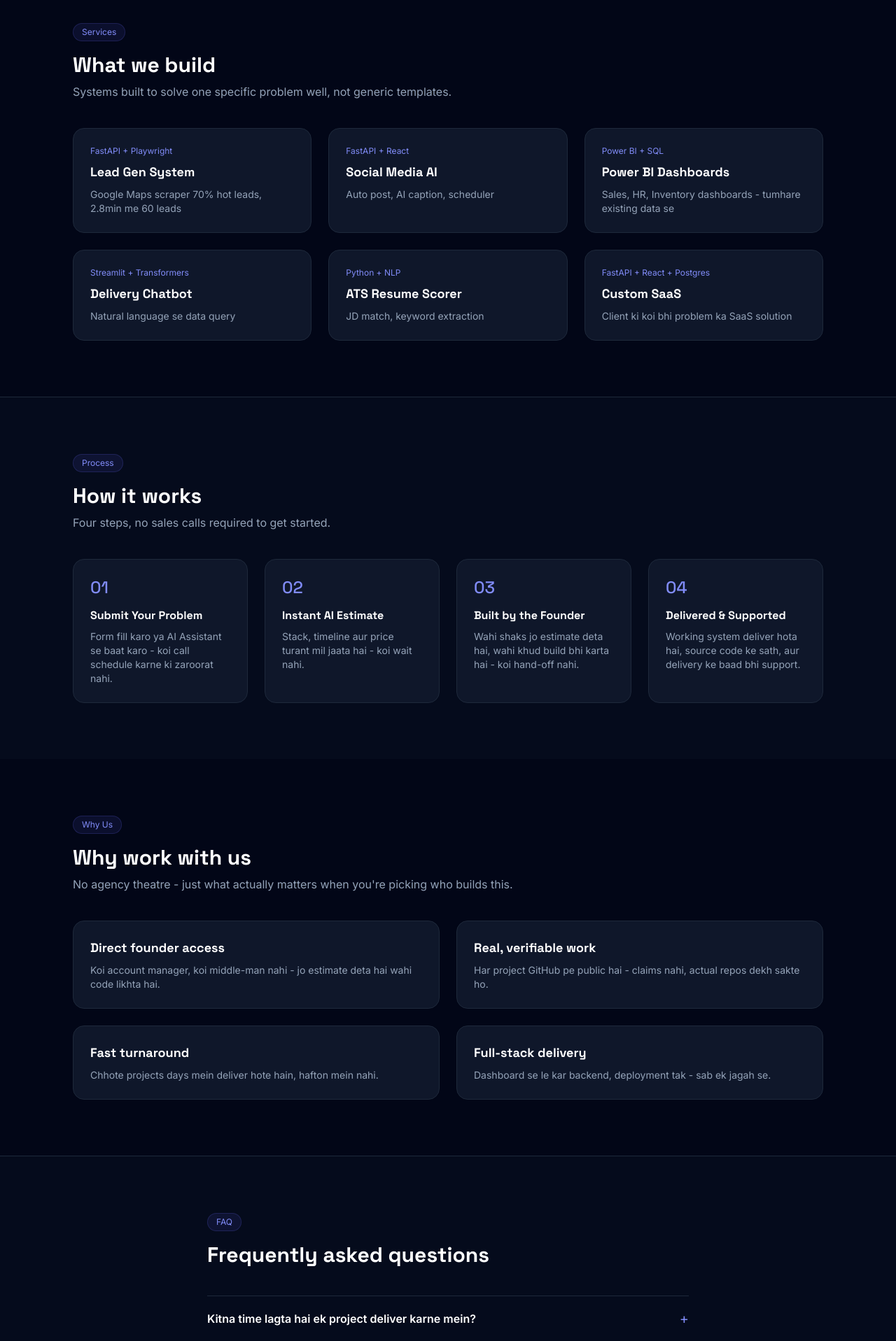
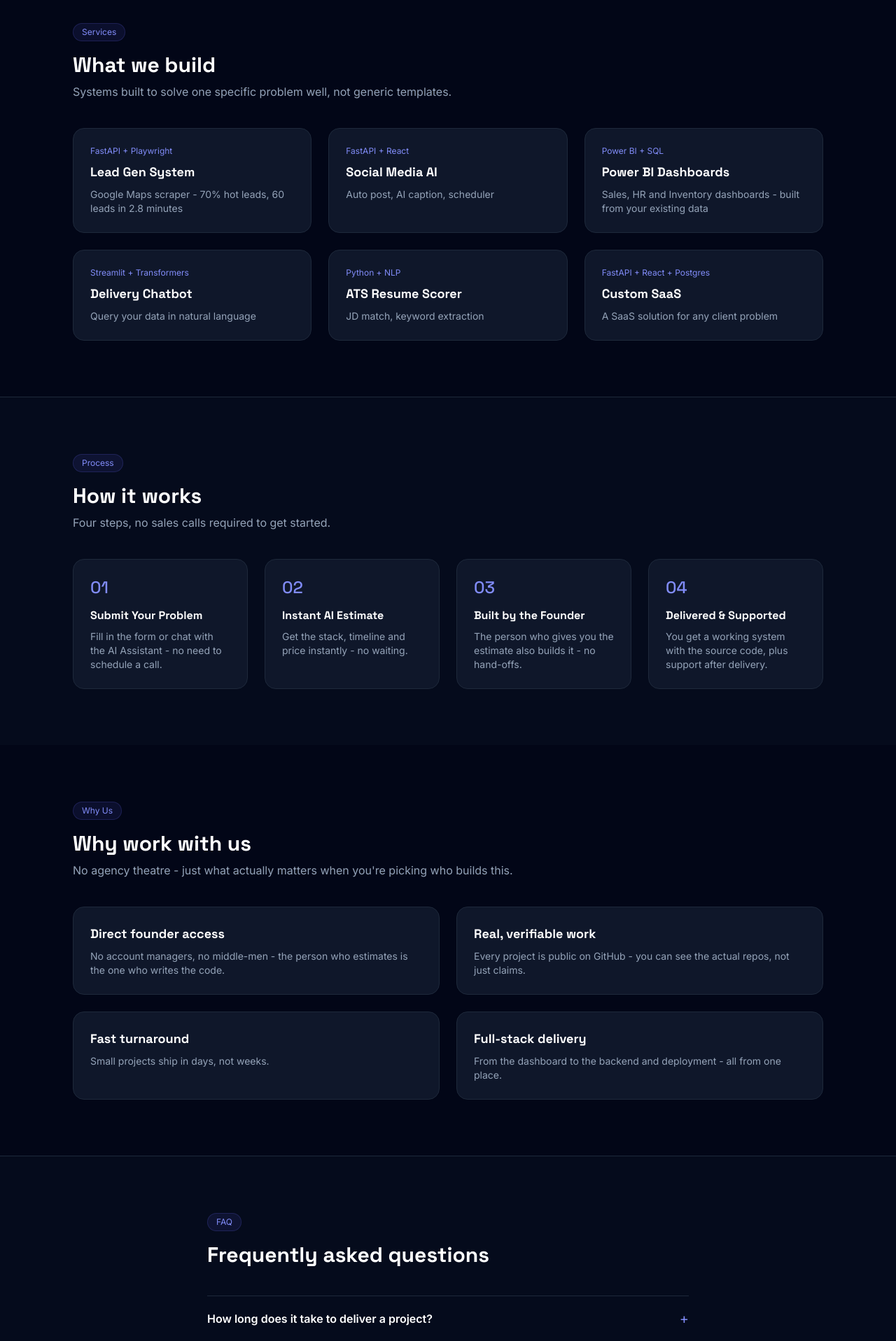
Before and after one commit to affaf12/nextgen-analytics, a React (Vite) app in the folder frontend-public/: page / in a window 1280 px wide. Shown: the part 880-2797 px from the top of the page at 70% size. Built offline with nearby package versions, Linux system fonts and the light colour scheme; no server answers.

Commit message:
Update Landing.jsx

```diff
--- a/frontend-public/src/pages/Landing.jsx
+++ b/frontend-public/src/pages/Landing.jsx
@@ -5,34 +5,34 @@ import FAQAccordion from '../components/FAQAccordion.jsx'
 const Hero3D = lazy(() => import('../components/Hero3D.jsx'))
 
 const SERVICES = [
-  {t:"Lead Gen System", d:"Google Maps scraper 70% hot leads, 2.8min me 60 leads", s:"FastAPI + Playwright"},
+  {t:"Lead Gen System", d:"Google Maps scraper - 70% hot leads, 60 leads in 2.8 minutes", s:"FastAPI + Playwright"},
   {t:"Social Media AI", d:"Auto post, AI caption, scheduler", s:"FastAPI + React"},
-  {t:"Power BI Dashboards", d:"Sales, HR, Inventory dashboards - tumhare existing data se", s:"Power BI + SQL"},
-  {t:"Delivery Chatbot", d:"Natural language se data query", s:"Streamlit + Transformers"},
+  {t:"Power BI Dashboards", d:"Sales, HR and Inventory dashboards - built from your existing data", s:"Power BI + SQL"},
+  {t:"Delivery Chatbot", d:"Query your data in natural language", s:"Streamlit + Transformers"},
   {t:"ATS Resume Scorer", d:"JD match, keyword extraction", s:"Python + NLP"},
-  {t:"Custom SaaS", d:"Client ki koi bhi problem ka SaaS solution", s:"FastAPI + React + Postgres"},
+  {t:"Custom SaaS", d:"A SaaS solution for any client problem", s:"FastAPI + React + Postgres"},
 ]
 
 const PROCESS = [
-  { n: "01", t: "Submit Your Problem", d: "Form fill karo ya AI Assistant se baat karo - koi call schedule karne ki zaroorat nahi." },
-  { n: "02", t: "Instant AI Estimate", d: "Stack, timeline aur price turant mil jaata hai - koi wait nahi." },
-  { n: "03", t: "Built by the Founder", d: "Wahi shaks jo estimate deta hai, wahi khud build bhi karta hai - koi hand-off nahi." },
-  { n: "04", t: "Delivered & Supported", d: "Working system deliver hota hai, source code ke sath, aur delivery ke baad bhi support." },
+  { n: "01", t: "Submit Your Problem", d: "Fill in the form or chat with the AI Assistant - no need to schedule a call." },
+  { n: "02", t: "Instant AI Estimate", d: "Get the stack, timeline and price instantly - no waiting." },
+  { n: "03", t: "Built by the Founder", d: "The person who gives you the estimate also builds it - no hand-offs." },
+  { n: "04", t: "Delivered & Supported", d: "You get a working system with the source code, plus support after delivery." },
 ]
 
 const WHY_US = [
-  { t: "Direct founder access", d: "Koi account manager, koi middle-man nahi - jo estimate deta hai wahi code likhta hai." },
-  { t: "Real, verifiable work", d: "Har project GitHub pe public hai - claims nahi, actual repos dekh sakte ho." },
-  { t: "Fast turnaround", d: "Chhote projects days mein deliver hote hain, hafton mein nahi." },
-  { t: "Full-stack delivery", d: "Dashboard se le kar backend, deployment tak - sab ek jagah se." },
+  { t: "Direct founder access", d: "No account managers, no middle-men - the person who estimates is the one who writes the code." },
+  { t: "Real, verifiable work", d: "Every project is public on GitHub - you can see the actual repos, not just claims." },
+  { t: "Fast turnaround", d: "Small projects ship in days, not weeks." },
+  { t: "Full-stack delivery", d: "From the dashboard to the backend and deployment - all from one place." },
 ]
 
 const FAQS = [
-  { q: "Kitna time lagta hai ek project deliver karne mein?", a: "Chhote projects (dashboard, chatbot, automation script) usually 2-5 din mein deliver hote hain. Bara/custom SaaS project ka timeline AI Estimator turant bata deta hai jab aap apna problem submit karte hain." },
-  { q: "Pricing kaise decide hoti hai?", a: "Har project alag hai, isliye fixed package nahi hai. Submit Your Problem form fill karo ya AI Assistant se baat karo - dono jagah instant estimate milta hai based on scope." },
-  { q: "Source code milta hai ya sirf hosted service?", a: "Full source code milta hai, aapka apna hai. Koi vendor lock-in nahi." },
-  { q: "Kya main pehle se bani dashboards/systems ko modify bhi karwa sakta hoon?", a: "Bilkul - existing Power BI dashboards, scripts, ya systems ko improve/fix karna bhi ek common request hai. Submit Your Problem mein detail likh dein." },
-  { q: "Delivery ke baad support milta hai?", a: "Haan - bugs fix hote hain aur chhote tweaks delivery ke baad bhi cover hote hain. Bade changes naya scope count hote hain." },
+  { q: "How long does it take to deliver a project?", a: "Small projects (a dashboard, chatbot or automation script) are usually delivered in 2-5 days. For larger or custom SaaS projects, the AI Estimator gives you a timeline right away when you submit your problem." },
+  { q: "How is pricing decided?", a: "Every project is different, so there are no fixed packages. Fill in the Submit Your Problem form or chat with the AI Assistant - both give you an instant estimate based on the scope." },
+  { q: "Do I get the source code, or is it only a hosted service?", a: "You get the full source code and it's yours. No vendor lock-in." },
+  { q: "Can I have my existing dashboards or systems modified?", a: "Absolutely - improving or fixing existing Power BI dashboards, scripts or systems is a common request. Just describe it in Submit Your Problem." },
+  { q: "Is support included after delivery?", a: "Yes - bug fixes and small tweaks are covered after delivery. Larger changes count as new scope." },
 ]
 
 function SectionHeading({ eyebrow, title, subtitle }){
@@ -54,7 +54,7 @@ export default function Landing(){
           <div>
             <div className="inline-flex px-3 py-1 rounded-full bg-indigo-500/10 border border-indigo-500/20 text-indigo-400 text-xs mb-6">FastAPI + React + Power BI • Agency OS v1.0</div>
             <h1 className="font-display text-5xl lg:text-6xl font-bold leading-[1.1] mb-6">We build AI-powered systems that solve real business problems</h1>
-            <p className="text-slate-400 text-xl max-w-xl mb-10">Client ka masla sunte hain, FastAPI + React + AI se best solution bana ke kal deliver karte hain. CRM + ERP + Delivery - sab ek system me.</p>
+            <p className="text-slate-400 text-xl max-w-xl mb-10">We listen to your problem, then build the best solution with FastAPI + React + AI and deliver it fast. CRM + ERP + Delivery - all in one system.</p>
             <div className="flex flex-wrap gap-4">
               <a href="/portal" className="px-8 py-4 bg-indigo-600 rounded-xl font-bold">Submit Your Problem →</a>
               <a href="/projects" className="px-8 py-4 bg-slate-800 rounded-xl border border-slate-700">View Our Work</a>
```
